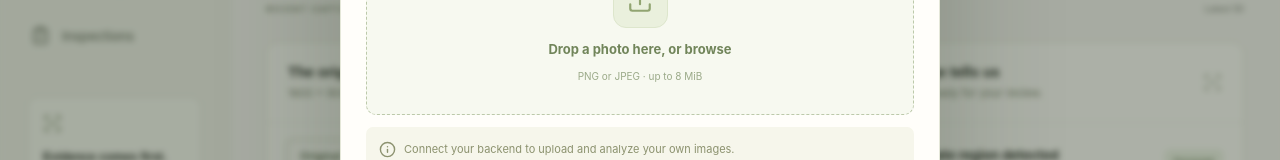
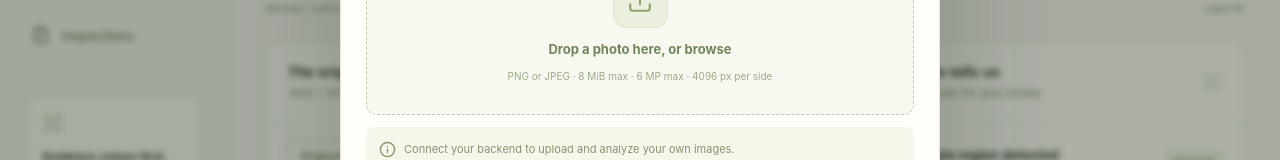
Before and after one commit to tanish19078/posify, a React (Vite) app in the folder apps/web/: page / in a window 1280 px wide. Both pictures are taken after a click on the button "New capture". Shown: the part 360-520 px from the top of the page. Built offline with nearby package versions, Linux system fonts and the light colour scheme.

Commit message:
fix: explain image dimension limits before capture upload [skip ci]

```diff
--- a/apps/web/src/pages/Captures.tsx
+++ b/apps/web/src/pages/Captures.tsx
@@ -198,7 +198,7 @@ function UploadModal({
           <span>
             {file
               ? `${(file.size / 1024 / 1024).toFixed(2)} MiB · Ready to upload`
-              : "PNG or JPEG · up to 8 MiB"}
+              : "PNG or JPEG · 8 MiB max · 6 MP max · 4096 px per side"}
           </span>
           <input
             aria-label="Choose capture image"
```
